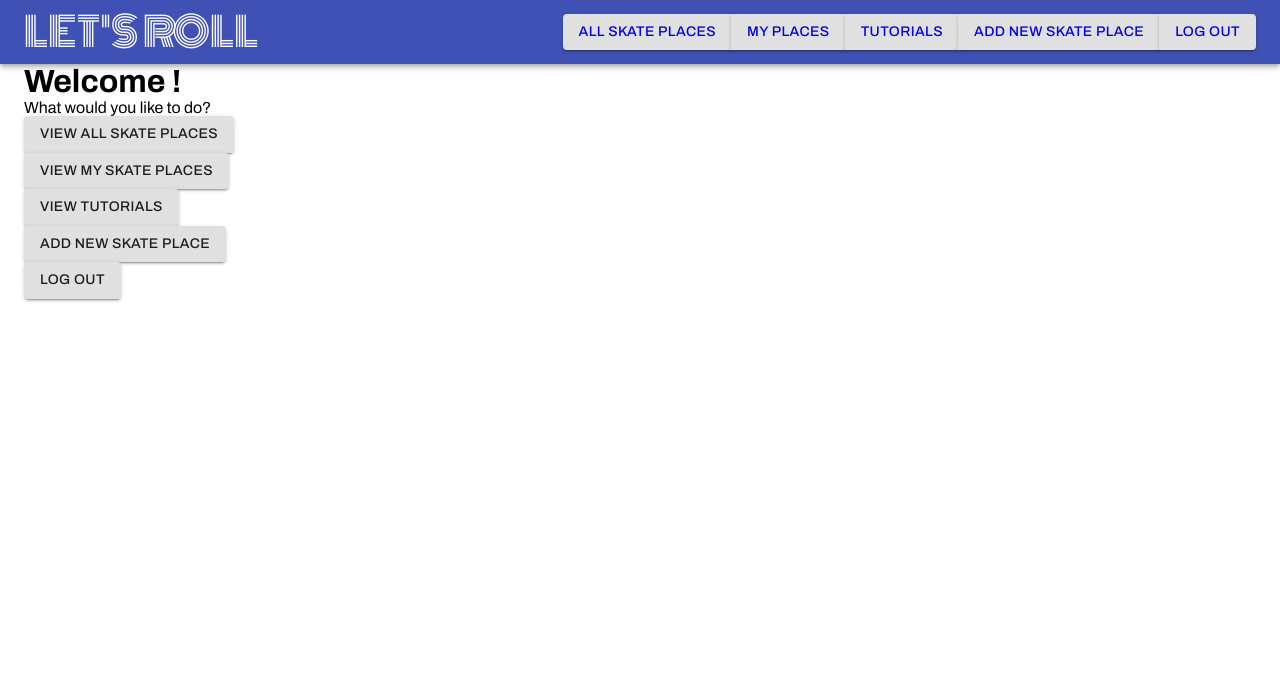
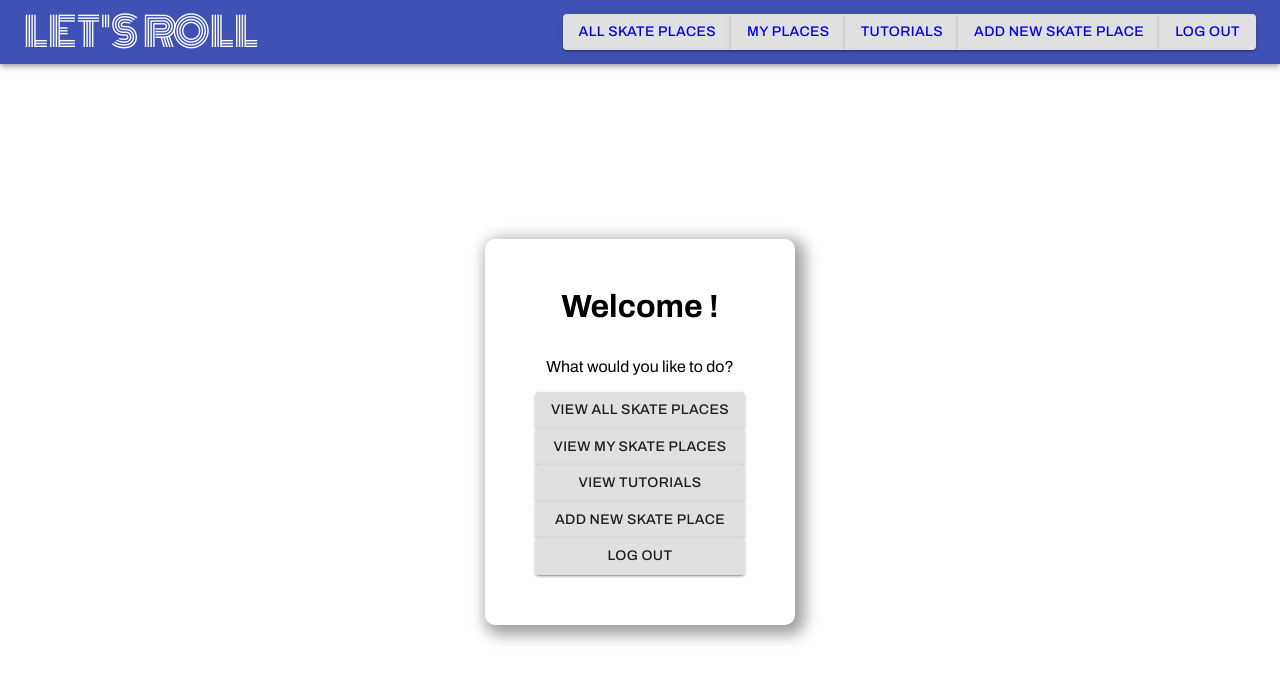
Before and after one commit to jadavianett/Lets-Roll, a React (Create React App) app in the folder client/: page /userdashboard in a window 1280 px wide. Shown: the top 682 px of the page. Built offline with nearby package versions, Linux system fonts and the light colour scheme.

Commit message:
added box shaddows to login, signup, dashboard

```diff
--- a/client/src/components/CheckboxesGroup.jsx
+++ b/client/src/components/CheckboxesGroup.jsx
@@ -21,7 +21,7 @@ export default function CheckboxesGroup(props) {
 
   return (
     <>
-      <FormControl component="fieldset" id="renameMe">
+      <FormControl component="fieldset" id="checkbox-div-1">
         <FormGroup id="checkbox-div-2">
           <div id="skill-columns">
             <div className="skill-column">
--- a/client/src/pages/Login.css
+++ b/client/src/pages/Login.css
@@ -1,3 +1,7 @@
 #login-wrapper {
   text-align: center;
+  padding: 50px;
+  -webkit-box-shadow: 5px 5px 15px 5px #a0a0a0;
+  box-shadow: 5px 5px 15px 5px #a0a0a0;
+  border-radius: 10px;
 }
--- a/client/src/pages/Signup.css
+++ b/client/src/pages/Signup.css
@@ -1,9 +1,15 @@
 #signup-wrapper {
   text-align: center;
   /* border: 1px dashed hotpink; */
+  padding: 50px;
+  -webkit-box-shadow: 5px 5px 15px 5px #a0a0a0;
+  box-shadow: 5px 5px 15px 5px #a0a0a0;
+  border-radius: 10px;
+  margin-top: 50px;
+  margin-bottom: 50px;
 }
 
-#renameMe {
+#checkbox-div-1 {
   /* background-color: gray; */
   width: 100%;
 }
--- a/client/src/pages/UserDashboard.js
+++ b/client/src/pages/UserDashboard.js
@@ -1,3 +1,4 @@
+import "./Userdashboard.css";
 import Button from "@material-ui/core/Button";
 import Container from "@material-ui/core/Container";
 import { withRouter, Link } from "react-router-dom";
@@ -21,35 +22,54 @@ function UserDashboard() {
   // console.log("decoded data" + decoded);
 
   return (
-    <Container>
+    <>
+      <div className="page-wrapper-with-nav">
+        <div id="dash-wrapper">
           <h1>Welcome {user.username}!</h1>
+          <br />
+          <br />
           <p> What would you like to do?</p>
+          <br />
+          <div id="dash-links">
             <p>
               <Link to="/allplaces">
-          <Button variant="contained">VIEW ALL SKATE PLACES</Button>
+                <Button variant="contained" className="full-width">
+                  VIEW ALL SKATE PLACES
+                </Button>
               </Link>
             </p>
             <p>
               <Link to="/viewmyplaces">
-          <Button variant="contained">VIEW MY SKATE PLACES</Button>
+                <Button variant="contained" className="full-width">
+                  VIEW MY SKATE PLACES
+                </Button>
               </Link>
             </p>
             <p>
               <Link to="/tutorials">
-          <Button variant="contained">VIEW TUTORIALS</Button>
+                <Button variant="contained" className="full-width">
+                  VIEW TUTORIALS
+                </Button>
               </Link>
             </p>
             <p>
               <Link to="/addnewplace">
-          <Button variant="contained">ADD NEW SKATE PLACE</Button>
+                <Button variant="contained" className="full-width">
+                  ADD NEW SKATE PLACE
+                </Button>
               </Link>
             </p>
             <p>
               <Link to="/logout">
-          <Button variant="contained">LOG OUT</Button>
+                <Button variant="contained" className="full-width">
+                  LOG OUT
+                </Button>
               </Link>
             </p>
-    </Container>
+          </div>
+        </div>
+      </div>
+    </>
   );
 }
 
--- /dev/null
+++ b/client/src/pages/Userdashboard.css
@@ -0,0 +1,17 @@
+#dash-wrapper {
+  box-sizing: border-box;
+  -webkit-box-shadow: 5px 5px 15px 5px #a0a0a0;
+  box-shadow: 5px 5px 15px 5px #a0a0a0;
+  padding: 50px;
+  text-align: center;
+  border-radius: 10px;
+}
+
+#dash-links {
+  /* border: 2px dashed blue; */
+}
+
+.full-width {
+  width: 100%;
+  margin: 10px 0px;
+}
```
Lines whose indentation alone changed are shown as unchanged.
